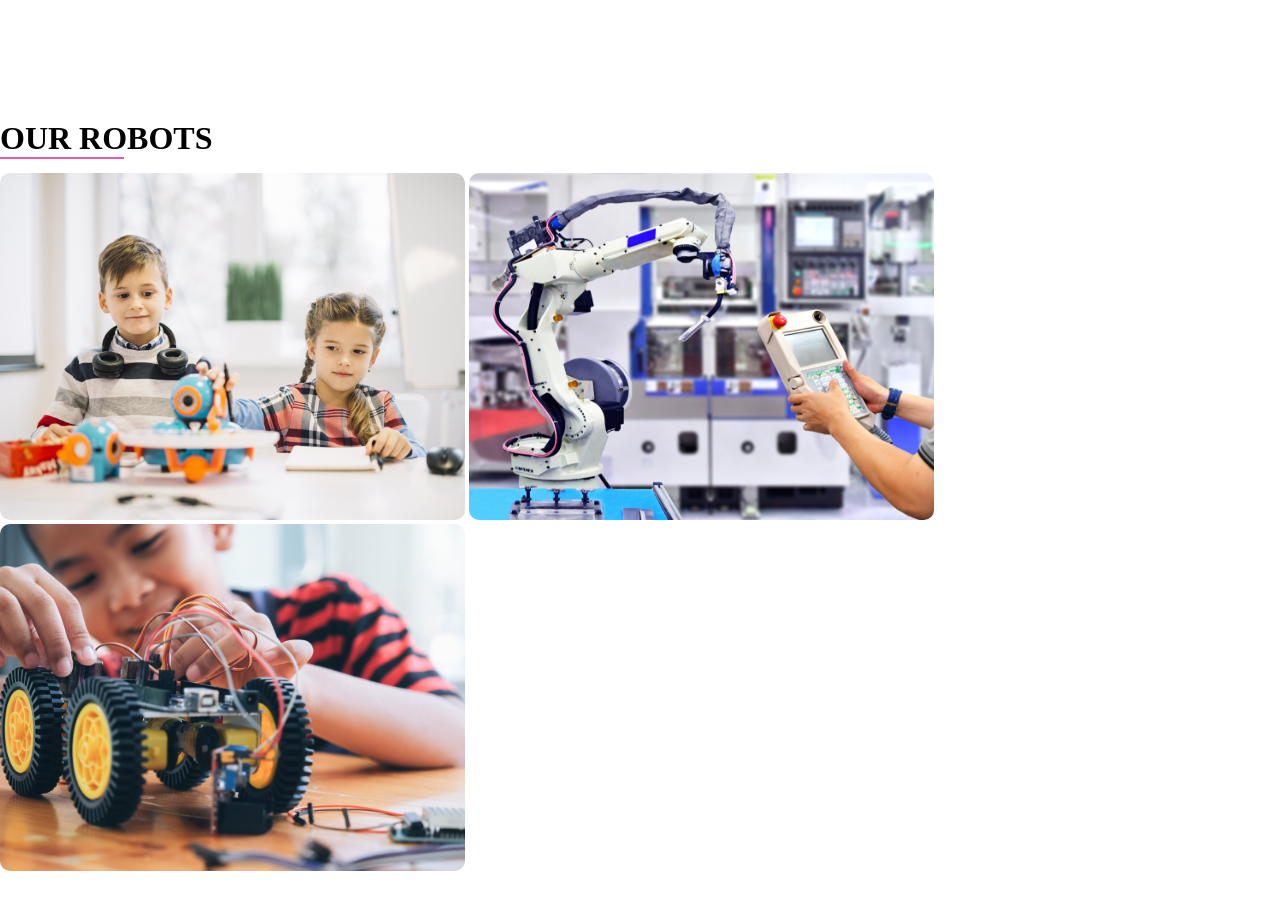
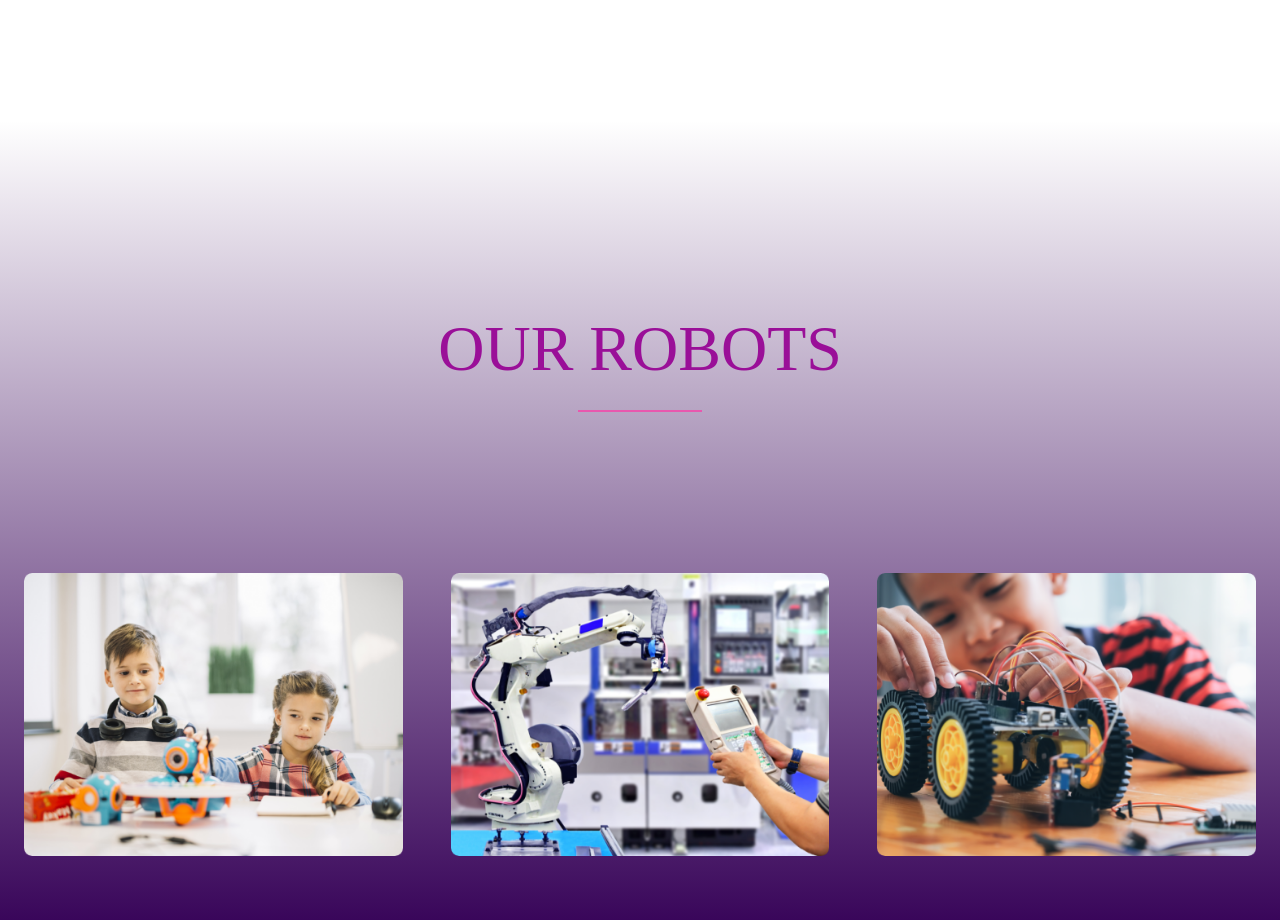
Before and after one commit to FlaviusGrigoras/CSS-Final-Project, a plain HTML site: page index.html in a window 1280 px wide. Shown: the part 1480-2400 px from the top of the page. Drawn offline with Linux system fonts and the light colour scheme.

Commit message:
Final phase 3

```diff
--- a/assets/style.css
+++ b/assets/style.css
@@ -35,7 +35,7 @@ header {
 
 .section-1 {
   background: linear-gradient(var(--purple-pizzazz), var(--dark-purple));
-  height: 100vh;
+  height: 100dvh;
 }
 
 ul {
@@ -124,7 +124,7 @@ main > img:hover {
 }
 
 .section-2 {
-  height: 100vh;
+  height: 100dvh;
   display: flex;
   align-items: center;
   flex-direction: column;
@@ -137,7 +137,7 @@ hr {
   margin-bottom: 14px;
 }
 
-.section-2 h1 {
+h1 {
   color: var(--violet);
   font-weight: 300;
   margin-bottom: 24px;
@@ -173,6 +173,51 @@ hr {
   text-align: start;
 }
 
-.section-3{
-    height: 100vh;
+.section-2 img {
+  transition: transform 0.3s ease;
 }
+
+.section-2 img:hover {
+  transform: scaleX(-1) rotate(180deg);
+}
+
+.section-3 {
+  height: 100dvh;
+  display: flex;
+  align-items: center;
+  flex-direction: column;
+  background: linear-gradient(#ffffff00, var(--dark-purple));
+}
+
+.section-3 {
+  display: flex;
+  flex-direction: column;
+  justify-content: center;
+  align-items: center;
+  height: 100dvh;
+}
+
+.section-3 h1 {
+  margin-top: 15%;
+  font-size: 64px;
+}
+
+.section-3 .images {
+  display: flex;
+  justify-content: space-between;
+  margin: auto 24px 64px 24px;
+}
+
+.section-3 .images img {
+  flex: 1;
+  max-width: calc(33.33% - 32px);
+  margin: 0 8px;
+}
+
+.section-3 .images img:first-child {
+  margin-left: 0;
+}
+
+.section-3 .images img:last-child {
+  margin-right: 0;
+}
```
